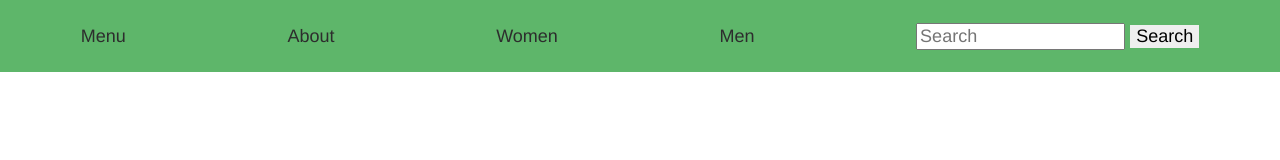
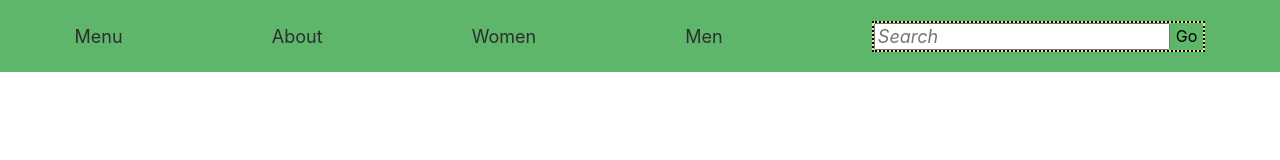
Before and after one commit to billycwong19/navbar_1, a plain HTML site: page index.html in a window 1280 px wide. Drawn offline with Linux system fonts and the light colour scheme.

Commit message:
some more interactive featurs including a new .js file. the search bar has been updated.

```diff
--- /dev/null
+++ b/assets/script.js
@@ -0,0 +1,9 @@
+// Working from W3 example
+var input = document.getElementById("searchBar");
+
+input.addEventListener("keyup", function(event){
+    if (event.keyCode === 13) {
+        event.preventDefault();
+        document.getElementById("searchButton").click();
+    }
+});
--- a/assets/style.css
+++ b/assets/style.css
@@ -1,5 +1,5 @@
 * {
-    font-family: Helvetica;
+    font-family:-apple-system, BlinkMacSystemFont, 'Segoe UI', Roboto, Oxygen, Ubuntu, Cantarell, 'Open Sans', 'Helvetica Neue', sans-serif;
     font-size: 18px;
 }
 
@@ -28,6 +28,22 @@
     color: rgb(45, 45, 45);
     /* border: solid black 2px; */
 }
+.search {
+    background-color: rgb(233, 231, 156);
+    border: dotted black 2px;
+    display: flex;
+}
+#searchBar {
+    font-style: italic;
+    color:rgba(45, 45, 45, 0.625)
+}
 #searchButton {
     border: none;
+    background-color: rgb(94, 182, 106);
+    font-size: 16px;
 }
+#searchButton:active {
+    background-color: rgb(233, 231, 156);
+    color: rgb(94, 182, 106);
+    font-size: 15px;
+}
--- a/index.html
+++ b/index.html
@@ -22,11 +22,13 @@
                         <a class="nav-link" href="#">Men</a>
                     </li>
                     <li class="search">
-                        <input id="searchBar" type="text" placeholder="Search">
-                        <button id="searchButton">Search</button>
+                        <input id="searchBar" placeholder="Search">
+                        <button id="searchButton" onclick="javascript:alert('YOU did it!')" >Go</button>
                     </li>
                 </ul>
             </nav>
         </section>
+
     </header>
+    <script src="assets/script.js"></script>
 </html>
```
